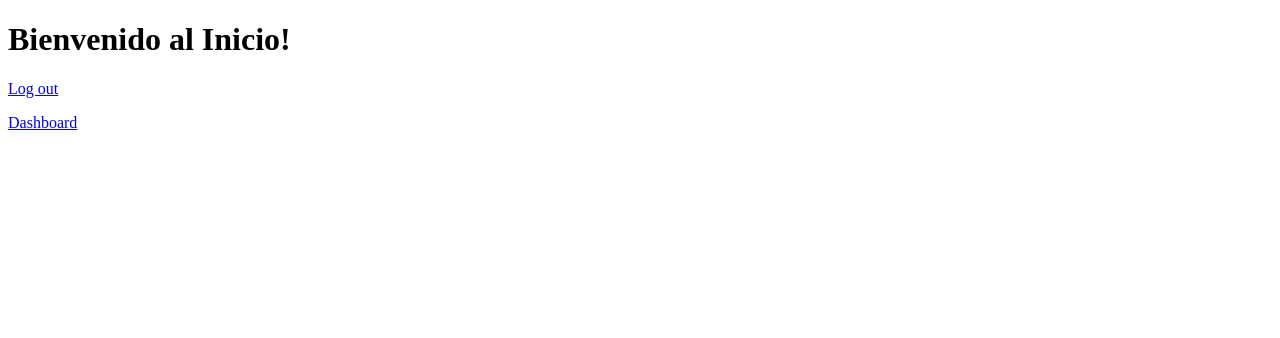
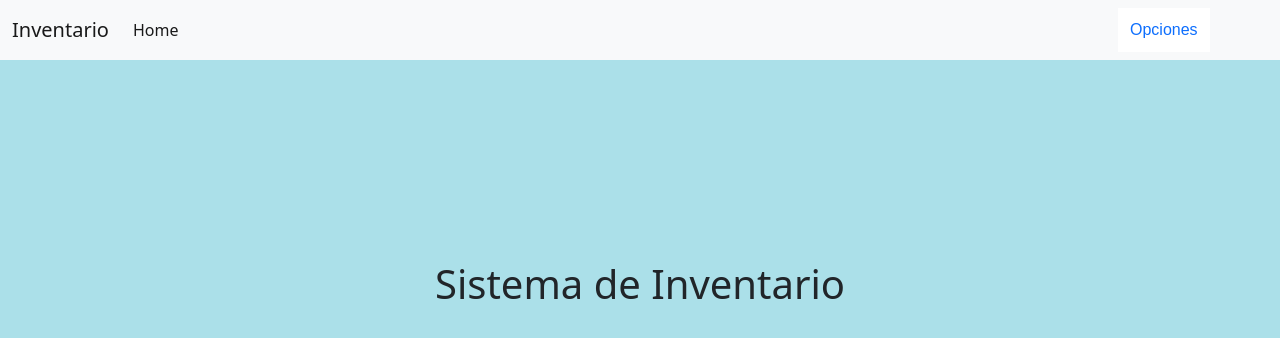
Before and after one commit to PedroAlejandroUicabDiaz/Veterinary_stocktaking, a Django app: page /applogin/home/ in a window 1280 px wide. Shown: the top 338 px of the page. Run offline with Django 3.2, Linux system fonts and the light colour scheme; the visitor is signed in with stand-in values (Sample User, id 1); some libraries are stand-ins or nearby versions.

Commit message:
Mejorando estructura de los html anadiendo estilos

```diff
--- a/inventario/settings.py
+++ b/inventario/settings.py
@@ -39,6 +39,7 @@ INSTALLED_APPS = [
     'django.contrib.messages',
     'django.contrib.staticfiles',
 ]
+
 
 MIDDLEWARE = [
     'django.middleware.security.SecurityMiddleware',
--- a/login/forms.py
+++ b/login/forms.py
@@ -11,6 +11,8 @@ class RegistroForm(UserCreationForm):
                 'first_name',
                 'last_name',
                 'email',
+                'password1',
+                'password2',
             ]
 
         labels = {
@@ -18,4 +20,6 @@ class RegistroForm(UserCreationForm):
                 'first_name':'Nombre',
                 'last_name':'Apellidos',
                 'email':'Correo',
+                'password1':'Contraseña',
+                'password2': 'Nueva Contraseña',
         }
--- /dev/null
+++ b/login/templates/home.html
@@ -0,0 +1,13 @@
+{% extends 'index.html' %}
+<style>
+
+    .text_content {
+        padding-top: 200px;
+        text-align: center;
+    }
+</style>
+{% block content %}
+<div class="text_content">
+    <h1>Sistema de Inventario</h1>
+</div>
+{% endblock content %}
--- a/login/templates/index.html
+++ b/login/templates/index.html
@@ -1,37 +1,148 @@
 <!-- Vista Homepage de la App Login -->
+{% load static %}
 <!DOCTYPE html>
 <html>
 
 <head>
     <title>Inicio</title>
+
+    <link href="https://cdn.jsdelivr.net/npm/bootstrap@5.0.2/dist/css/bootstrap.min.css" rel="stylesheet"
+        integrity="sha384-EVSTQN3/azprG1Anm3QDgpJLIm9Nao0Yz1ztcQTwFspd3yD65VohhpuuCOmLASjC" crossorigin="anonymous">
+    <link rel="stylesheet" href="{% static 'css/app.css' %}">
+
+    {% block stylesheet %}{% endblock %}
+    <style>
+
+body{
+    background-color: rgb(171, 224, 233);
+}
+
+.text_content {
+    padding-top: 200px;
+    text-align: center;
+}
+
+#header {
+        margin: left;
+        width: 150px;
+        font-family: Arial, Helvetica, sans-serif;
+    }
+ul,ol {
+    list-style: none;
+}
+.nav>li {
+    float: left;
+}
+.nav li a {
+    background-color: rgb(255, 255, 255);
+    text-decoration: none;
+    text-emphasis-color: black;
+    padding: 10px 12px;
+    display: block;
+}
+
+.nav li a:hover {
+    background-color: #8aa9ff;
+}
+
+.nav li ul {
+    display: none;
+    position: absolute;
+    min-width: 140px;
+}
+
+.nav li:hover>ul {
+    display: block;
+}
+
+.nav li ul li {
+    position: relative;
+}
+
+.nav li ul li ul {
+    right: -140px;
+    top: 0px;
+}
+    </style>
+
 </head>
 
 <body>
 
     <!-- Abre un bloque de contenido -->
+    {% block body %}
+    <nav class="navbar navbar-expand-lg navbar-light bg-light">
+        <div class="container-fluid">
+            <a class="navbar-brand" href="#">Inventario</a>
+            <button class="navbar-toggler" type="button" data-bs-toggle="collapse" data-bs-target="#navbarText"
+                aria-controls="navbarText" aria-expanded="false" aria-label="Toggle navigation">
+                <span class="navbar-toggler-icon"></span>
+            </button>
+            <div class="collapse navbar-collapse" id="navbarText">
+                <ul class="navbar-nav me-auto mb-2 mb-lg-0">
+                    <li class="nav-item">
+                        <a class="nav-link active" aria-current="page" href="{% url 'home' %}">Home</a>
+                    </li>
+
+                </ul>
+                {% if user.is_authenticated %}
+                <div id="header">
+                    <ul class="nav">
+                        <li><a href="">Opciones</a>
+                            <ul>
+                                <li><a href="{% url 'dashboard' %}">Dashboard</a></li>
+                                <li> <a href="{% url 'password_change' %}"> Cambio de Contraseña </a></li>
+                                <li><a href="{% url 'logout' %}">Log out</a></li>
+                            </ul>
+                        </li>
+
+                </div>
+
+                {% else %}
+                <form class="form-inline my-2 my-lg-0">
+                    <a href="{% url 'login_url' %}" class="btn btn-secondary">Log in</a>
+                    <a href="{% url 'register_url' %}" class="btn btn-primary m-lg-2">Registrate</a>
+
+                </form>
+                {% endif %}
+            </div>
+        </div>
+    </nav>
     {% block content %}
-
+    {% endblock %}
+    <!--
+    <div class="text_content">
         <h1>Bienvenido al Inicio!</h1>
 
-            <!-- Si el usuario ya esta logueado -->
+         Si el usuario ya esta logueado
         {% if user.is_authenticated %}
-
-                <!-- Muestra retorno para logout y dashboard -->
+        <!- Muestra retorno para logout y dashboard
         <a href="{% url 'logout' %}">Log out</a>
         <p> </p>
         <a href="{% url 'dashboard' %}">Dashboard</a>
 
-                <!-- Si no esta logueado -->
+        <!- Si no esta logueado
         {% else %}
 
-                <!-- Muestra retorno a login y register -->
+        <!-  Muestra retorno a login y register
         <a href="{% url 'login_url' %}">Log in</a>
         <p> </p>
         <a href="{% url 'register_url' %}">Registrate</a>
 
         {% endif %}
+        <script src="https://cdn.jsdelivr.net/npm/bootstrap@5.0.2/dist/js/bootstrap.bundle.min.js"
+            integrity="sha384-MrcW6ZMFYlzcLA8Nl+NtUVF0sA7MsXsP1UyJoMp4YLEuNSfAP+JcXn/tWtIaxVXM"
+            crossorigin="anonymous"></script>
+        -->
 
-        {% endblock %}
+    {% endblock body %}
+    </div>
+
+    <script src="{% static 'js/jquery-3.2.1.min.js' %}"></script>
+    <script src="{% static 'js/popper.min.js' %}"></script>
+    <script src="{% static 'js/bootstrap.min.js' %}"></script>
+    {% block javascript %}{% endblock %}
+    <script async src="https://www.googletagmanager.com/gtag/js?id=UA-42049022-13"></script>
 
 </body>
 
--- a/login/views.py
+++ b/login/views.py
@@ -4,12 +4,14 @@ from django.views.generic import CreateView
 from django.urls import reverse_lazy
 from login.forms import RegistroForm
 from django.contrib.auth.decorators import login_required
-
+from django.http import HttpResponse
+from django.contrib.auth import authenticate, login, logout
+from django.contrib import messages
 # Create your views here.
 
 # Vista principal de la App de Login
 def indexView(request):
-     return render(request,'index.html')
+     return render(request,'home.html')
 # url = http://localhost:8000/applogin/home/
 
 
```
Also changed, not shown: login/static/css/applogin.css (added, +50 -0 lines), login/templates/dashboard.html (+3 -15 lines), login/templates/registration/base_accounts.html (added, +18 -0 lines), login/templates/registration/login.html (+2 -9 lines), login/templates/registration/register.html (+42 -5 lines). Lines whose indentation alone changed are shown as unchanged.
